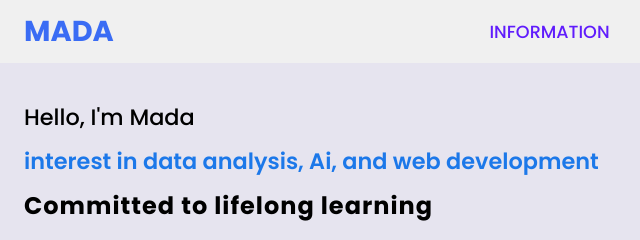
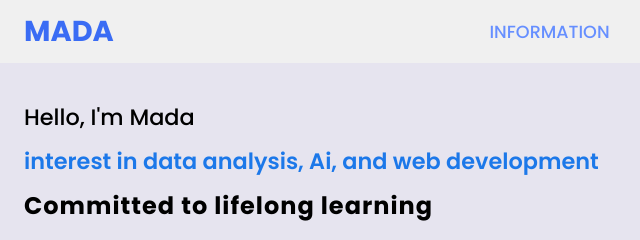
Before and after one commit to MD-330/Mad-wed-info, a plain HTML site: page index.html in a window 1280 px wide. In both pictures the pointer is over the link "INFORMATION". Shown: the top 240 px of the page, 176-816 px from the left. Drawn offline with Linux system fonts and the light colour scheme.

Commit message:
Update style.css

```diff
--- a/style.css
+++ b/style.css
@@ -37,7 +37,7 @@
 
 }
 .navegation a:hover{
-    color: #601cfc;
+    color: #668fff;
 }
 
 section{
```
